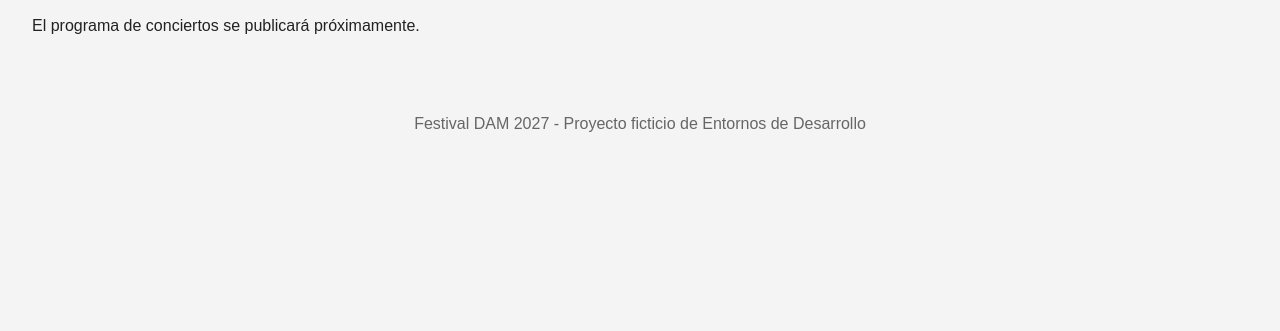
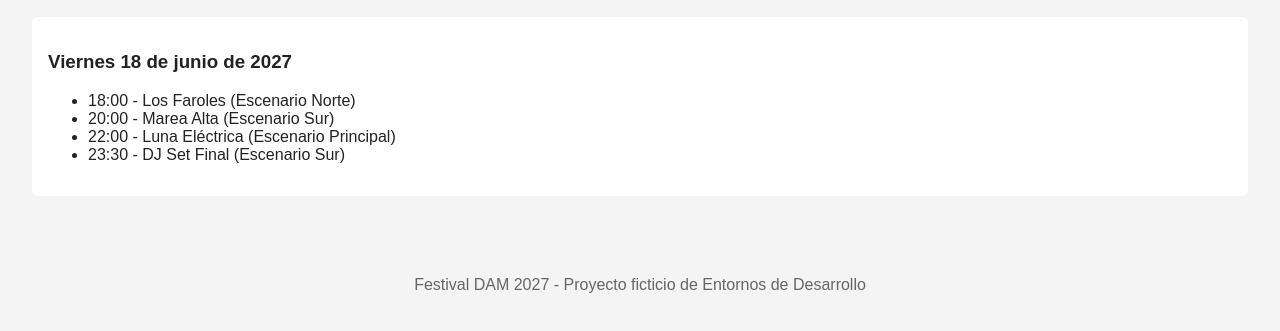
Before and after one commit to manganediallo25-prog/festival-dam-2027, a plain HTML site: page programa.html in a window 1280 px wide. Shown: the part 213-544 px from the top of the page. Drawn offline with Linux system fonts and the light colour scheme.

Commit message:
Añade programa del primer día con artistas y escenarios

```diff
--- a/programa.html
+++ b/programa.html
@@ -18,8 +18,15 @@
 
   <main>
     <h2>Programa</h2>
-    <p>El programa de conciertos se publicará próximamente.</p>
-  </main>
+<section>
+    <h3>Viernes 18 de junio de 2027</h3>
+    <ul>
+      <li>18:00 - Los Faroles (Escenario Norte)</li>
+      <li>20:00 - Marea Alta (Escenario Sur)</li>
+      <li>22:00 - Luna Eléctrica (Escenario Principal)</li>
+            <li>23:30 - DJ Set Final (Escenario Sur)</li>
+    </ul>
+  </section>  </main>
 
   <footer>
     <p>Festival DAM 2027 - Proyecto ficticio de Entornos de Desarrollo</p>
```
